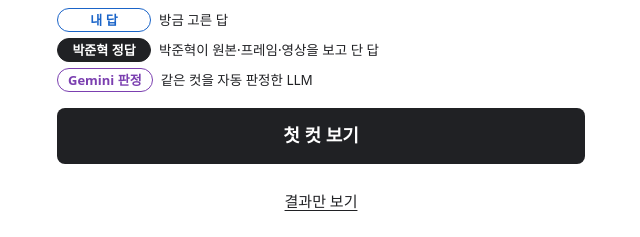
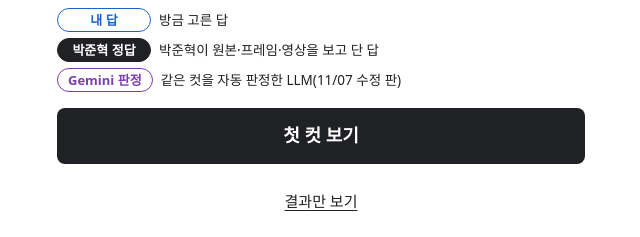
Before and after one commit to qkrwns1714u-pixel/shortcook-judge, a plain HTML site: page index.html in a window 1280 px wide. Shown: the part 211-448 px from the top of the page, 319-959 px from the left. Drawn offline with Linux system fonts and the light colour scheme.

Commit message:
범례에 Gemini 판정 판 표시
Co-Authored-By: Claude Opus 5.5 <noreply@anthropic.com>

```diff
--- a/index.html
+++ b/index.html
@@ -322,7 +322,7 @@ function introView(){
 const w=$("main","intro");
 const h=$("h1",null,"AI 영상 컷 판정 체험");h.tabIndex=-1;h.dataset.h=1;
 const steps=$("div","steps");[["1","영상 보기"],["2","결함·정상·애매 고르기"],["3","두 판정 열림"]].forEach(([n,t],i)=>{if(i)steps.append($("span","muted","→"));const s=$("div","s");s.append($("span","n",n),$("span",null,t));steps.append(s)});
-const lg=$("div","legend");[["me","내 답","방금 고른 답"],["jun","박준혁 정답","박준혁이 원본·프레임·영상을 보고 단 답"],["gem","Gemini 판정","같은 컷을 자동 판정한 LLM"]].forEach(([c,n,t])=>{const d=$("div");d.append($("span","chip "+c,n),$("span",null,t));lg.append(d)});
+const lg=$("div","legend");[["me","내 답","방금 고른 답"],["jun","박준혁 정답","박준혁이 원본·프레임·영상을 보고 단 답"],["gem","Gemini 판정","같은 컷을 자동 판정한 LLM(11/07 수정 판)"]].forEach(([c,n,t])=>{const d=$("div");d.append($("span","chip "+c,n),$("span",null,t));lg.append(d)});
 const go1=btn("go","첫 컷 보기",()=>goCut(ORDER[0].id));
 const l2=btn("link","결과만 보기",()=>{S.all=true;save();go("summary")});
 w.append(h,$("p","lead","음식점 홍보 영상에서 AI가 만든 컷 9개입니다. 결함이 있는지 먼저 고르면 박준혁 정답과 Gemini 판정이 열립니다."),steps,lg,go1,l2,$("p","small","컷당 10~20초 · 고른 답은 바뀌지 않고, 이 탭에만 잠시 남을 뿐 어디로도 보내지 않습니다 · 키보드 1 2 3"),$("p","small","만든 사람: 박준혁"));
```
